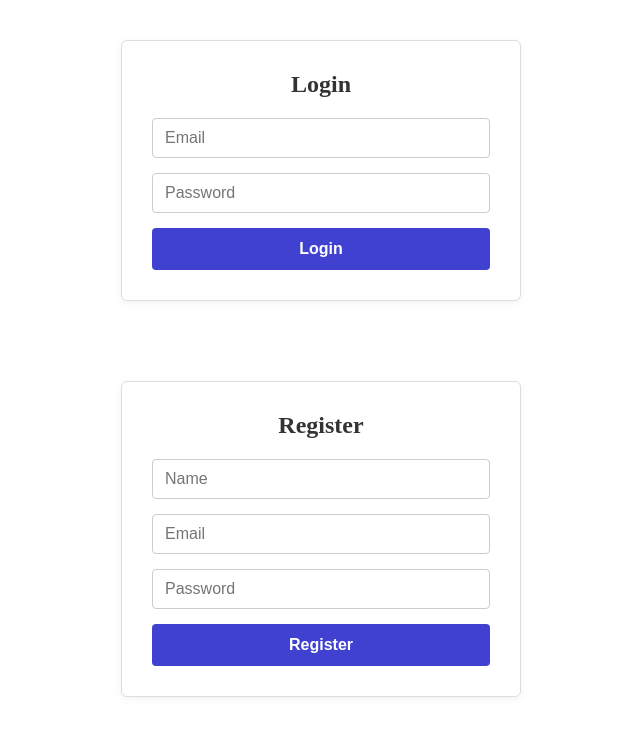
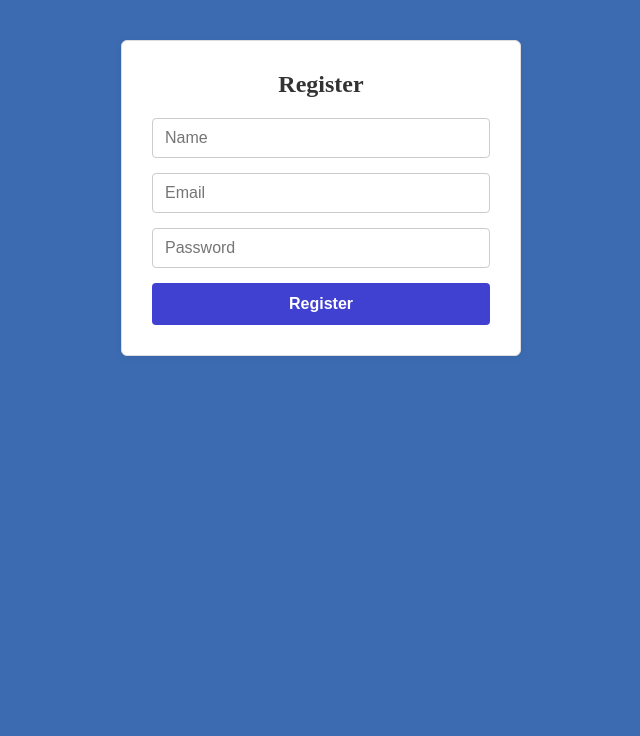
Before and after one commit to Seema-Deshpande/2026-05-02-React1, a React (Vite) app: page / in a window 1280 px wide. Shown: the top 736 px of the page, without its empty margins (319-959 px from the left). Built offline with nearby package versions, Linux system fonts and the light colour scheme.

Commit message:
Render conditionally with if

```diff
--- a/src/App.css
+++ b/src/App.css
@@ -15,6 +15,7 @@ html, body {
   flex-direction: column;
   min-height: 100vh;
   width: 100vw;
+  background-color: #3c6bb1;
 }
 
 .main-center-content {
--- a/src/App.jsx
+++ b/src/App.jsx
@@ -1,13 +1,13 @@
-import Login from "./pages/Auth/Login";
 import "./App.css"
-import Register from "./pages/Auth/Register";
+import { useState } from "react";
+import Content from "./Content";
 
 function App() {
+  const [currentPage, setCurrentPage] = useState('register');
 
   return (
     <div className="app-layout">
-      <Login />
-      <Register />
+      <Content currentPage={currentPage} />
     </div>
   );
 }
--- /dev/null
+++ b/src/Content.jsx
@@ -0,0 +1,14 @@
+import Login from "./pages/Auth/Login";
+import "./App.css"
+import Register from "./pages/Auth/Register";
+
+function Content({currentPage}) {
+
+ if (currentPage === 'login') {
+    return <Login />;
+  } else {
+    return <Register />;
+  }
+}
+
+export default Content;
```
